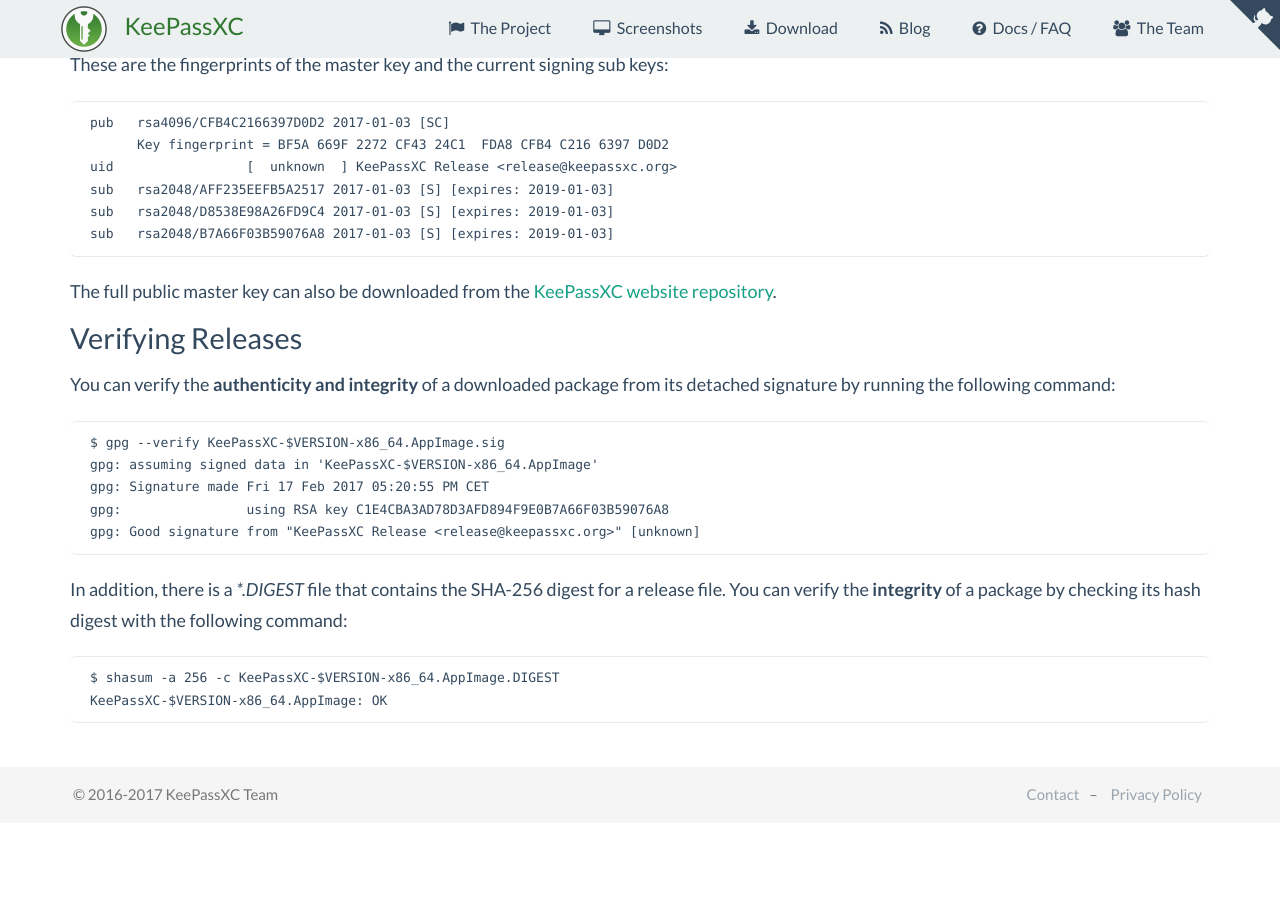
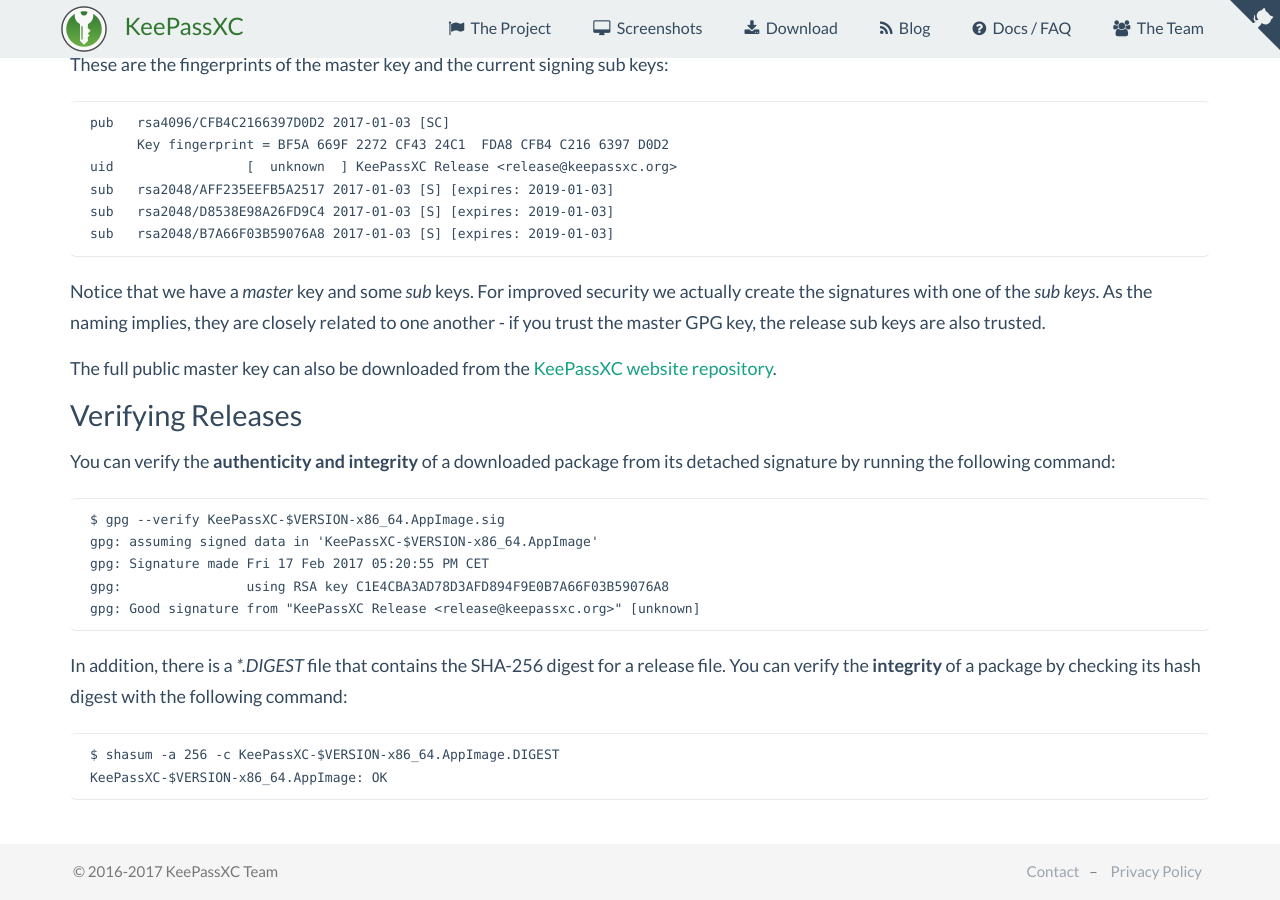
Before and after one commit to keepassxreboot/keepassxc-org, a Jekyll site: the page built from verifying-signatures.html, in a window 1280 px wide and 900 px high, scrolled down 1096 px. Built offline with Jekyll 4.4.1, drawn with Linux system fonts in a browser that asks for light colours; comment, search, counter and statistics services are not loaded; before the commit the page ends 1919 px from its top, so only the background shows below that.

Commit message:
Explain the sub keys terminology

```diff
--- a/verifying-signatures.html
+++ b/verifying-signatures.html
@@ -51,6 +51,11 @@
 sub   rsa2048/D8538E98A26FD9C4 2017-01-03 [S] [expires: 2019-01-03]
 sub   rsa2048/B7A66F03B59076A8 2017-01-03 [S] [expires: 2019-01-03]</code></pre>
     </div>
+    <p>Notice that we have a <em>master</em> key and some <em>sub</em> keys.
+       For improved security we actually create the signatures with one of the <em>sub keys</em>.
+       As the naming implies, they are closely related to one another -
+       if you trust the master GPG key, the release sub keys are also trusted.
+    </p>
 
     <p>The full public master key can also be downloaded from the
         <a href="https://github.com/keepassxreboot/keepassxreboot.github.io/blob/master/keepassxc_master_signing_key.asc">KeePassXC
```
